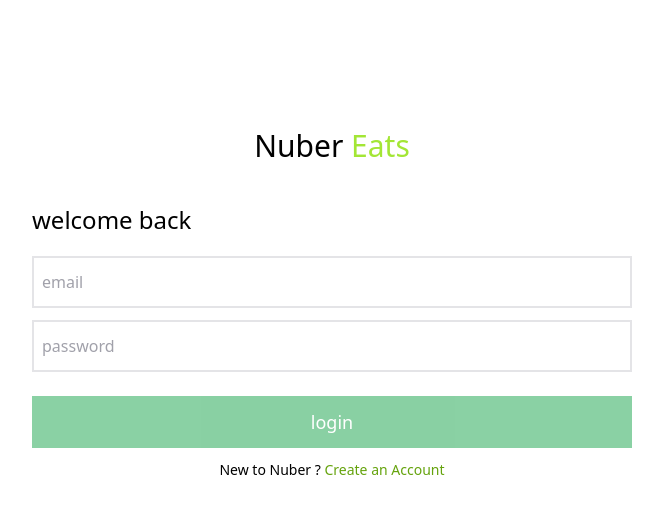
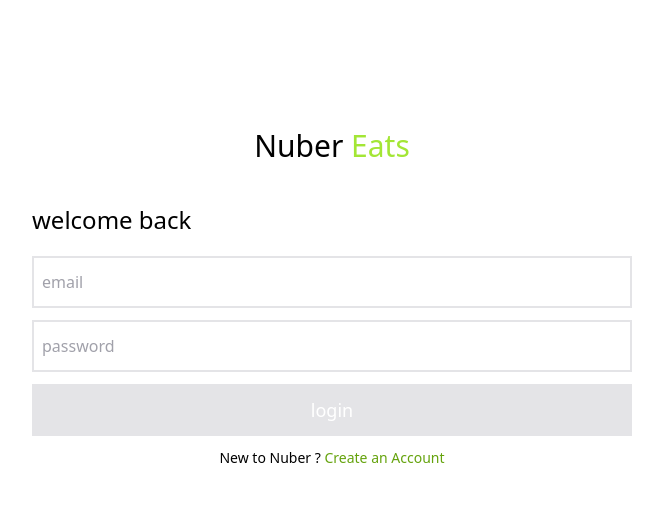
Before and after one commit to kirim-Lee/nuber-eats-frontend, a React (Create React App) app: page / in a window 1280 px wide. Shown: the top 514 px of the page, without its empty margins (308-971 px from the left). Built offline with nearby package versions, Linux system fonts and the light colour scheme.

Commit message:
button style change

```diff
--- a/src/app.css
+++ b/src/app.css
@@ -7,5 +7,5 @@
 }
 
 .button-green {
-  @apply py-3 px-2 text-lg font-medium text-white bg-green-600 hover:bg-green-700 transition-colors disabled:opacity-50 focus:outline-none;
+  @apply py-3 px-2 text-lg font-medium text-white bg-green-600 hover:bg-green-700 transition-colors disabled:bg-gray-200 focus:outline-none;
 }
--- a/src/components/form-button.tsx
+++ b/src/components/form-button.tsx
@@ -6,7 +6,11 @@ interface IProps {
 }
 export const FormButton = ({ label, disabled, loading, onClick }: IProps) => {
   return (
-    <button className="button-green mt-3" disabled={disabled} onClick={onClick}>
+    <button
+      className="button-green mt-3`"
+      disabled={disabled}
+      onClick={onClick}
+    >
       {loading ? 'loading...' : label}
     </button>
   );
--- a/tailwind.config.js
+++ b/tailwind.config.js
@@ -8,7 +8,10 @@ module.exports = {
     extends: {},
   },
   variants: {
-    extend: { opacity: ['disabled'] },
+    extend: {
+      backgroundColor: ['disabled'],
+      opacity: ['disabled'],
+    },
   },
   plugins: [],
 };
```
Also changed, not shown: 1 other file (tests, documents, lock files or other folders).
